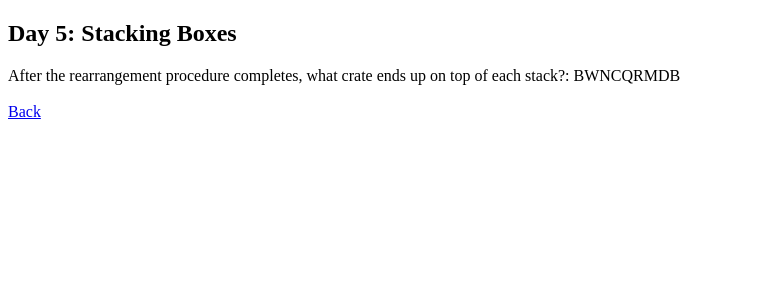
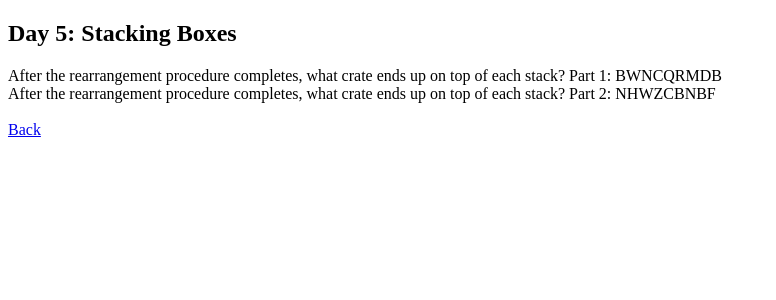
Before and after one commit to nyahehnagi/adventofcode2022, a React app: page /stacking in a window 1280 px wide. Shown: the top 300 px of the page, without its empty margins (0-776 px from the left). Built offline with nearby package versions, Linux system fonts and the light colour scheme.

Commit message:
Day 5 part 2

```diff
--- a/src/components/Stacking/Stacking.tsx
+++ b/src/components/Stacking/Stacking.tsx
@@ -7,6 +7,9 @@ const Stacking = ({ data }: IData): ReactElement => {
   type Stack = string[];
   type Stacks = Stack[];
 
+  const moves: string[] = data.split("\n");
+
+  const performStackingPart1 = (): string => {
     const stack1: Stack = ["B", "Q", "C"];
     const stack2: Stack = ["R", "Q", "W", "Z"];
     const stack3: Stack = ["B", "M", "R", "L", "V"];
@@ -28,10 +31,6 @@ const Stacking = ({ data }: IData): ReactElement => {
       stack8,
       stack9,
     ];
-
-  const moves: string[] = data.split("\n");
-
-  const performStacking = (): string => {
     // Initial Setup
     //loop through each line in moves
     for (const move of moves) {
@@ -64,13 +63,69 @@ const Stacking = ({ data }: IData): ReactElement => {
     return lastItems.join("");
   };
 
+  const performStackingPart2 = (): string => {
+    // Initial Setup
+    const stack1: Stack = ["B", "Q", "C"];
+    const stack2: Stack = ["R", "Q", "W", "Z"];
+    const stack3: Stack = ["B", "M", "R", "L", "V"];
+    const stack4: Stack = ["C", "Z", "H", "V", "T", "W"];
+    const stack5: Stack = ["D", "Z", "H", "B", "N", "V", "G"];
+    const stack6: Stack = ["H", "N", "P", "C", "J", "F", "V", "Q"];
+    const stack7: Stack = ["D", "G", "T", "R", "W", "Z", "S"];
+    const stack8: Stack = ["C", "G", "M", "N", "B", "W", "Z", "P"];
+    const stack9: Stack = ["N", "J", "B", "M", "W", "Q", "F", "P"];
+
+    const stacks: Stacks = [
+      stack1,
+      stack2,
+      stack3,
+      stack4,
+      stack5,
+      stack6,
+      stack7,
+      stack8,
+      stack9,
+    ];
+    //loop through each line in moves
+    for (const move of moves) {
+      // replace move with blank space
+      let parsedMove = move.replace("move ", "");
+      // replace "from" with comma
+      parsedMove = parsedMove.replace(" from ", ",");
+      // replace "to" with comma
+      parsedMove = parsedMove.replace(" to ", ",");
+
+      const moveArray = parsedMove.split(",");
+      const cratesToMove = parseInt(moveArray[0]);
+      const fromIndex = parseInt(moveArray[1]) - 1;
+      const toIndex = parseInt(moveArray[2]) - 1;
+
+      // pop n items from the stack to move from
+      const spliceStart =
+        stacks[fromIndex].length - cratesToMove < 0
+          ? 0
+          : stacks[fromIndex].length - cratesToMove;
+      const poppedItems = stacks[fromIndex]
+        .splice(spliceStart, cratesToMove)
+      // push n items to the stack to move to
+      stacks[toIndex].push(...poppedItems);
+    }
+    // get the last item from each stack
+    const lastItems = stacks.map((stack) => stack[stack.length - 1]);
+    //convert last items to string
+    return lastItems.join("");
+  };
+
   return (
     <div>
       <h2>Day 5: Stacking Boxes</h2>
       <div>
         After the rearrangement procedure completes, what crate ends up on top
-        of each stack?: {performStacking()}
-        {}
+        of each stack? Part 1: {performStackingPart1()}
+      </div>
+      <div>
+        After the rearrangement procedure completes, what crate ends up on top
+        of each stack? Part 2: {performStackingPart2()}
       </div>
       <br></br>
       <Link to="/">Back</Link>
```
Lines whose indentation alone changed are shown as unchanged.
